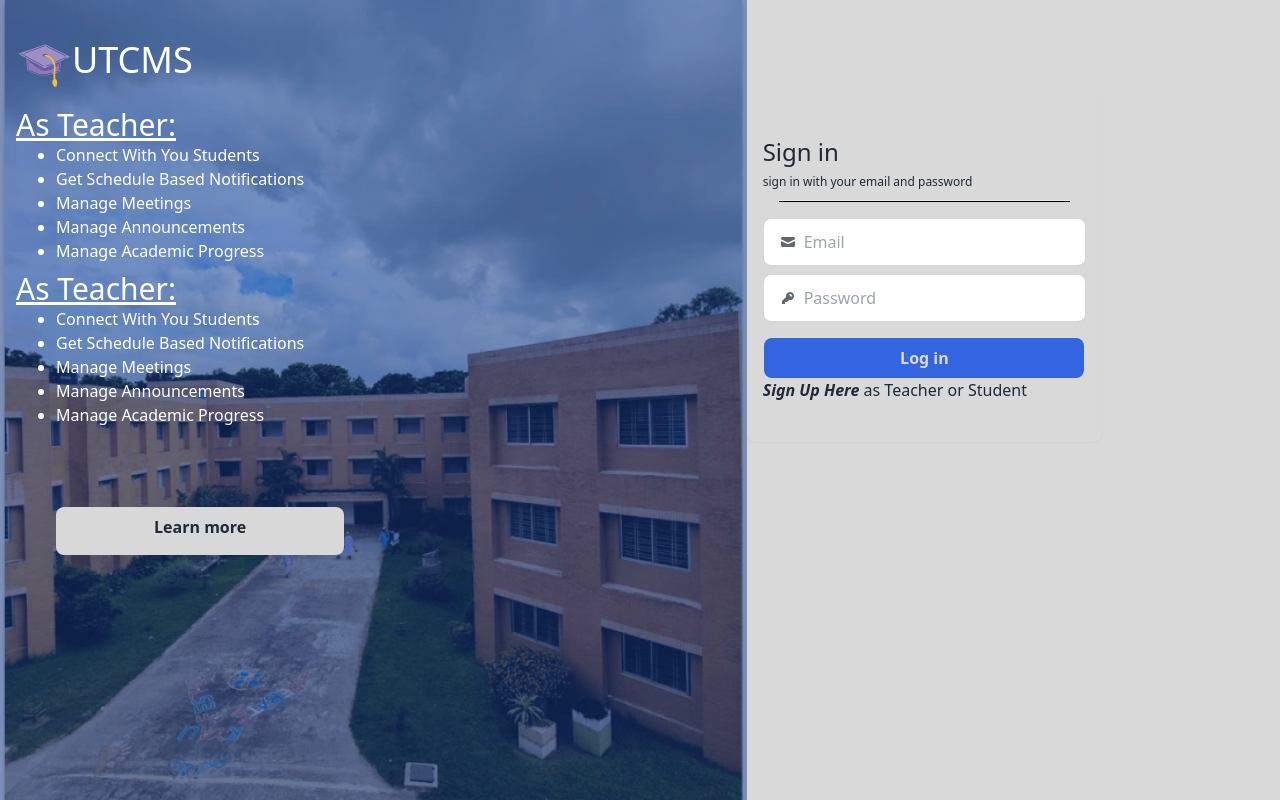
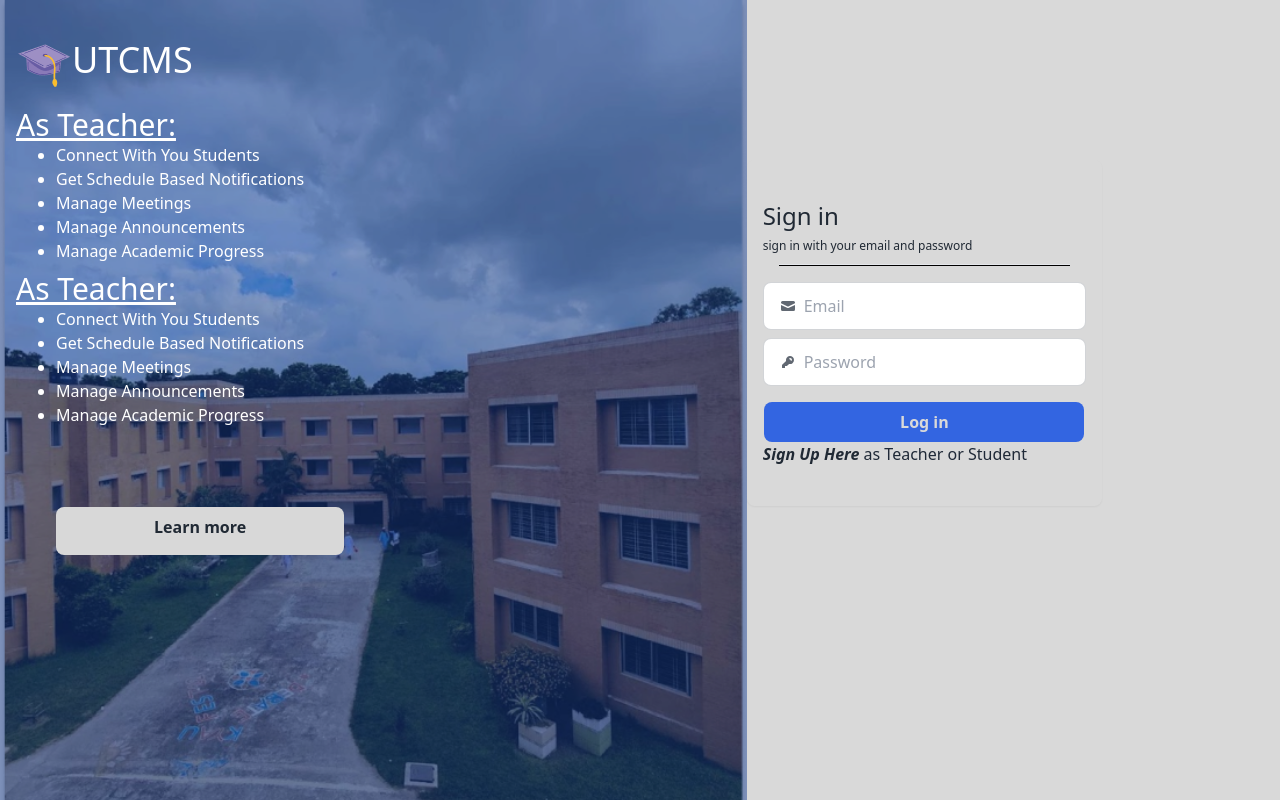
Before and after one commit to muhammed-mamun/utcms, a React (Vite) app: page / in a window 1280 px wide. Built offline with nearby package versions, Linux system fonts and the light colour scheme.

Commit message:
resolve padding problem

```diff
--- a/src/Components/Login/Login.jsx
+++ b/src/Components/Login/Login.jsx
@@ -45,7 +45,7 @@ const Login = () => {
         </div>
 
       </div>
-      <div className="w-5/12 pt-24">
+      <div className="w-5/12 pt-40">
         <div className="w-8/12 px-4 py-10 rounded-lg shadow-sm">
           <div className="pb-2">
             <h3 className="text-2xl text-[#202934]">Sign in</h3>
```
Also changed, not shown: 1 other file (tests, documents, lock files or other folders).
